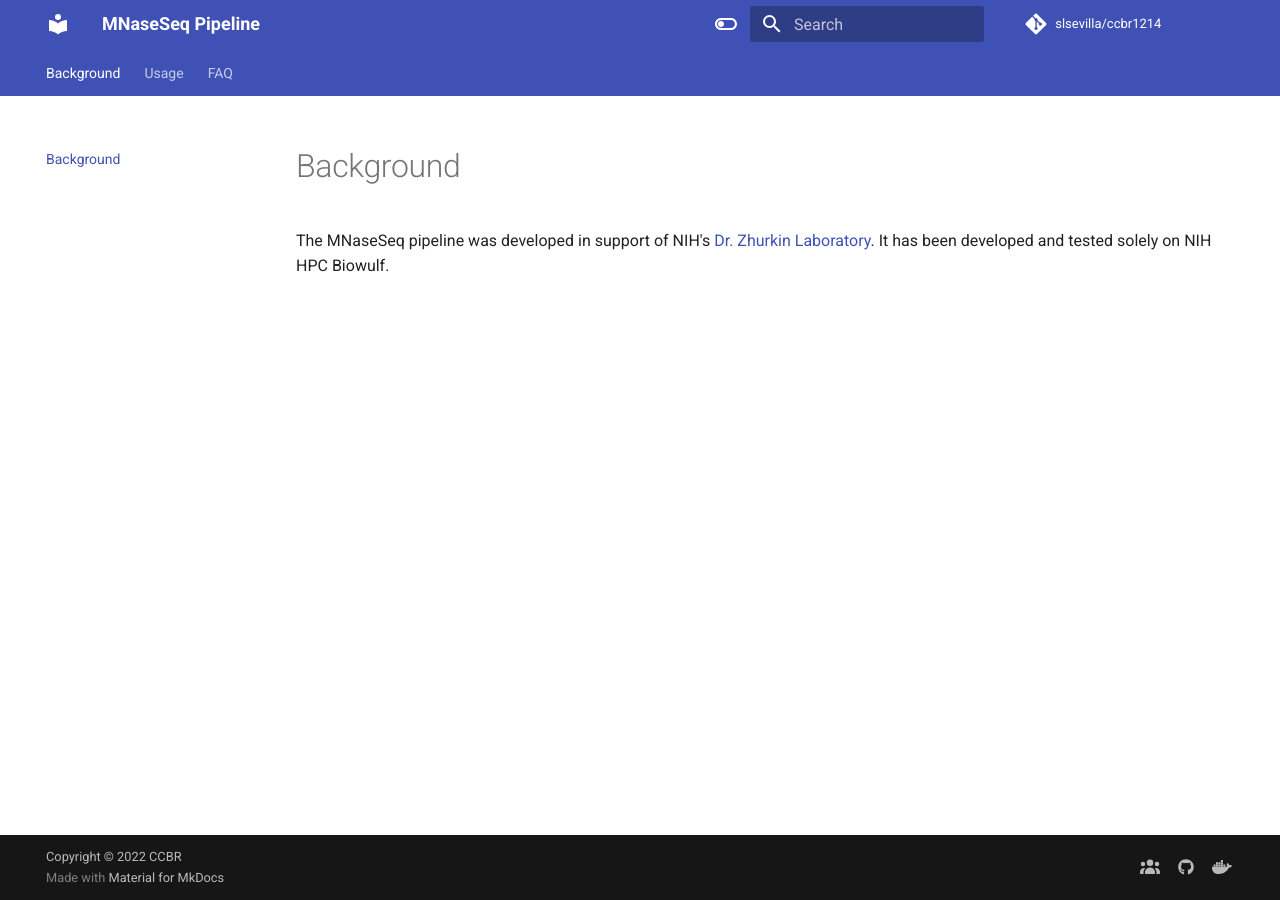
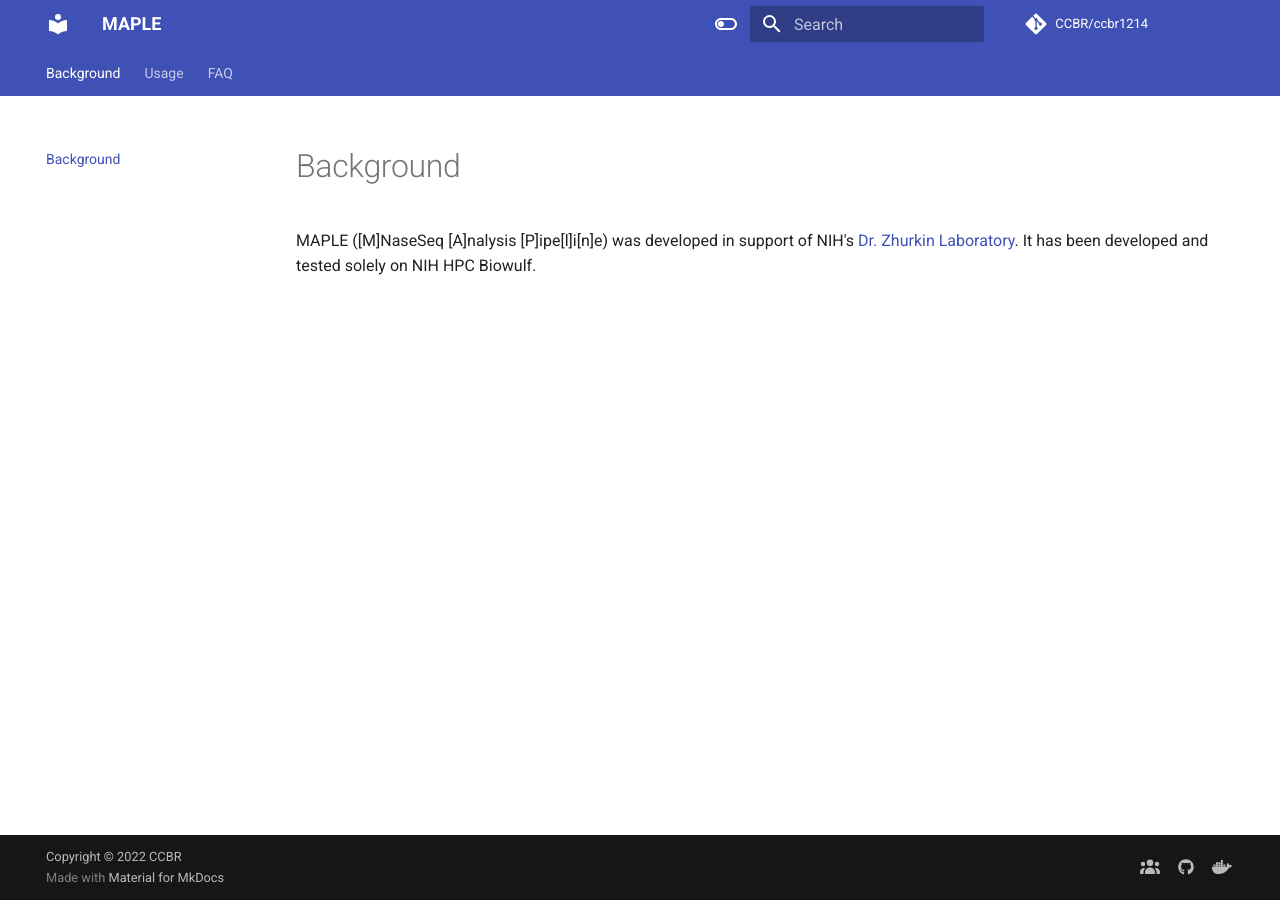
Before and after one commit to CCBR/MAPLE, an MkDocs documentation site: the page built from docs/index.md, in a window 1280 px wide. Built offline with MkDocs 1.6.1 and Material for MkDocs 9.7.7, drawn with Linux system fonts in a browser that asks for light colours; comment, search, counter and statistics services are not loaded; the version menu is left out; some of the changed lines change nothing that is shown.

Commit message:
update with MAPLE, multiple passes

```diff
--- a/docs/index.md
+++ b/docs/index.md
@@ -1 +1 @@
-The MNaseSeq pipeline was developed in support of NIH's [Dr. Zhurkin Laboratory](https://ccr.cancer.gov/staff-directory/victor-b-zhurkin). It has been developed and tested solely on NIH HPC Biowulf.
+MAPLE ([M]NaseSeq [A]nalysis [P]ipe[l]i[n]e) was developed in support of NIH's [Dr. Zhurkin Laboratory](https://ccr.cancer.gov/staff-directory/victor-b-zhurkin). It has been developed and tested solely on NIH HPC Biowulf.
--- a/mkdocs.yml
+++ b/mkdocs.yml
@@ -1,10 +1,10 @@
 # Project Information
-site_name: MNaseSeq Pipeline
+site_name: MAPLE
 site_author: Samantha Sevilla, Ph.D.
 site_description: >-
-  MNaseSeq Pipeline
+  MAPLE Pipeline
 # Repository
-repo_name: slsevilla/ccbr1214
+repo_name: CCBR/ccbr1214
 repo_url: https://github.com/CCBR/ccbr1214
 edit_uri: https://github.com/CCBR/ccbr1214/edit/main/docs/
 
@@ -95,11 +95,11 @@ markdown_extensions:
 nav:
   - Background : index.md
   - Usage:
-    - 1. Getting Started : ccbr1214/getting-started.md
-    - 2. Preparing Files: ccbr1214/preparing-files.md
-    - 3. Running the Pipeline: ccbr1214/run.md
-    - 4. Expected Output: ccbr1214/output.md
-    - 5. Running Example Data: ccbr1214/test.md
+    - 1. Getting Started : user-guide/getting-started.md
+    - 2. Preparing Files: user-guide/preparing-files.md
+    - 3. Running the Pipeline: user-guide/run.md
+    - 4. Expected Output: user-guide/output.md
+    - 5. Running Example Data: user-guide/test.md
   - FAQ:
-    - Troubleshooting: ccbr1214/troubleshooting.md
-    - Contributions: ccbr1214/contributions.md
+    - Troubleshooting: user-guide/troubleshooting.md
+    - Contributions: user-guide/contributions.md
```
